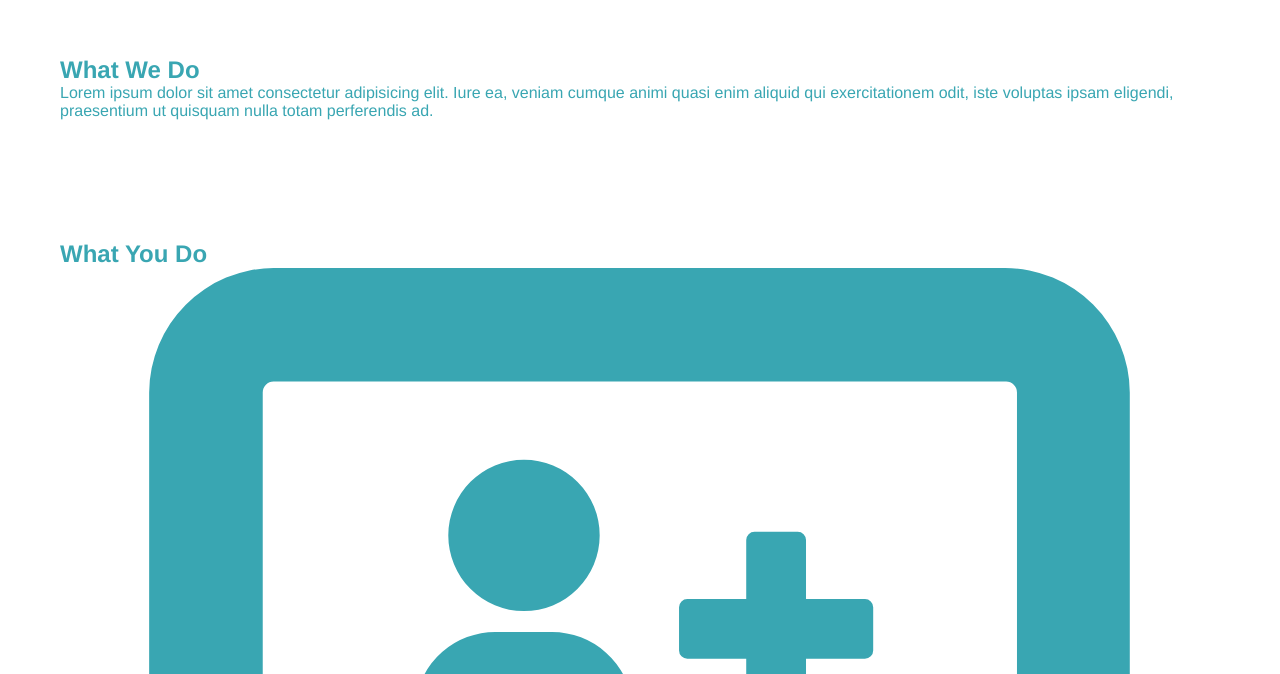
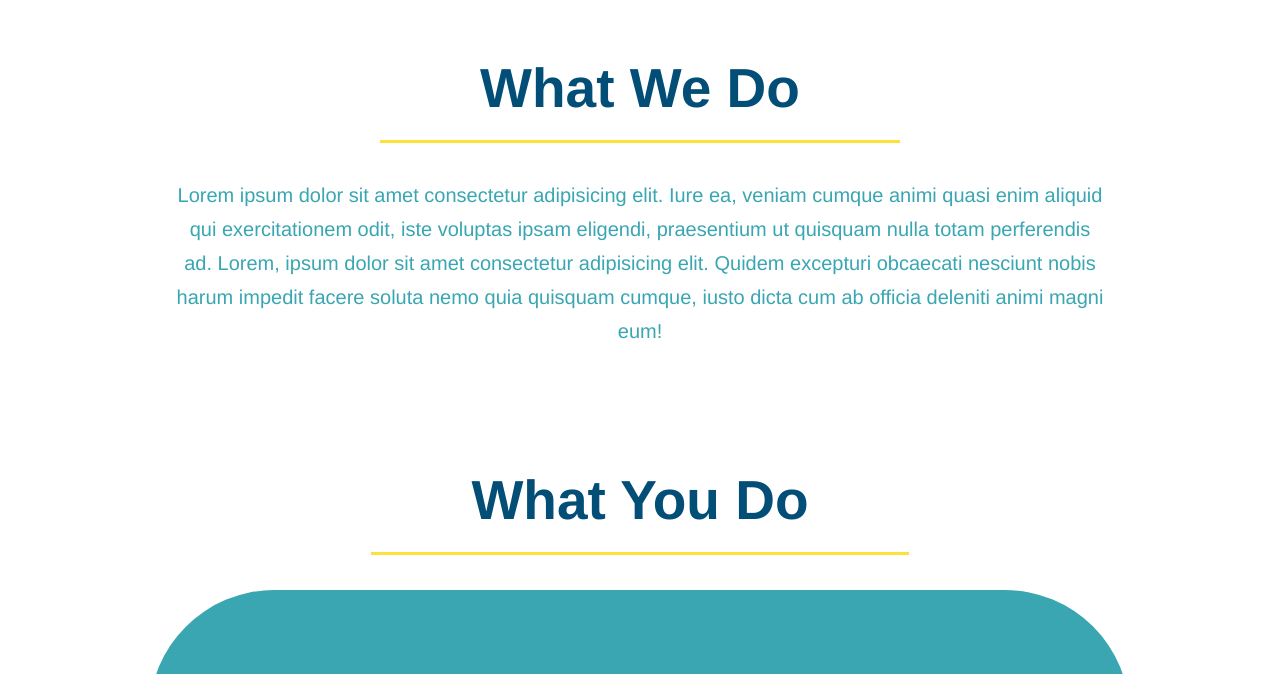
Before and after one commit to idahuy/run-buddy, a plain HTML site: page index.html in a window 1280 px wide. Shown: the part 806-1480 px from the top of the page. Drawn offline with Linux system fonts and the light colour scheme.

Commit message:
style what we do section

```diff
--- a/assets/css/style.css
+++ b/assets/css/style.css
@@ -95,10 +95,12 @@ section {
   right: 140px;
 }
 
+/* text spacing for context in the form */
 .hero-form p {
   margin: 5px 0 15px 0;
 }
 
+/* styling for the input boxes */
 .form-input {
   border: 1px solid #024e76;
   display: block;
@@ -109,10 +111,12 @@ section {
   margin-bottom: 15px;
 }
 
+/* styling for the radio buttons */
 .hero-form label {
   margin: 0 5px;
 }
 
+  /* styling for the button */
 .hero-form button {
   background-color: #024e76;
   color: #fce138;
@@ -122,3 +126,31 @@ section {
 }
 
   /* Hero Style End */
+
+.intro {
+
+  text-align: center;
+
+}
+
+.intro h2 {
+
+  font-size: 55px;
+  color: #024e76;
+  margin-bottom: 35px;
+  padding: 0 100px 20px 100px;
+  border-bottom: 3px solid;
+  border-color: #fce138;
+  display: inline-block;
+
+}
+
+.intro p {
+
+  line-height: 1.7;
+  color: #39a6b2;
+  width: 80%;
+  font-size: 20px;
+  margin: 0 auto;
+
+}
--- a/index.html
+++ b/index.html
@@ -83,20 +83,21 @@
 </section>
 
 <!-- "what we do" section -->
-<section id="what-we-do">
+<section id="what-we-do" class="intro">
 
   <h2>What We Do</h2>
 
   <p>
 
     Lorem ipsum dolor sit amet consectetur adipisicing elit. Iure ea, veniam cumque animi quasi enim aliquid qui exercitationem odit, iste voluptas ipsam eligendi, praesentium ut quisquam nulla totam perferendis ad.
+    Lorem, ipsum dolor sit amet consectetur adipisicing elit. Quidem excepturi obcaecati nesciunt nobis harum impedit facere soluta nemo quia quisquam cumque, iusto dicta cum ab officia deleniti animi magni eum!
 
   </p>
 
 </section>
 
 <!-- "what you do" section -->
-<section id="what-you-do"">
+<section id="what-you-do"" class="intro">
 
   <h2>What You Do</h2>
 
```
